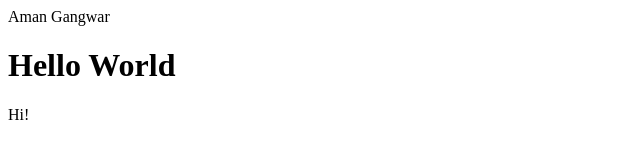
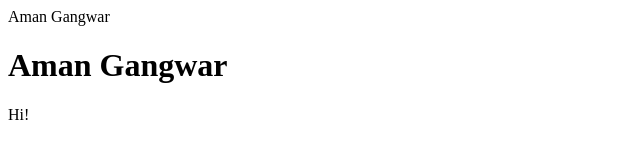
Before and after one commit to antaresiota/antaresiota.github.io, a plain HTML site: page index.html in a window 1280 px wide. Shown: the whole page, without its empty margins (0-640 px from the left). Drawn offline with Linux system fonts and the light colour scheme.

Commit message:
Update index.html

```diff
--- a/index.html
+++ b/index.html
@@ -1,13 +1,12 @@
 <!DOCTYPE html>
 <html>
-    <title>
-        Aman Gangwar
-    </title>
     <head>
         Aman Gangwar
     </head>
     <body>
-        <h1>Hello World</h1>
+        <main>
+        <h1>Aman Gangwar</h1>
         <p> Hi! </p>
+        </main>
     </body>
 </html>
```
